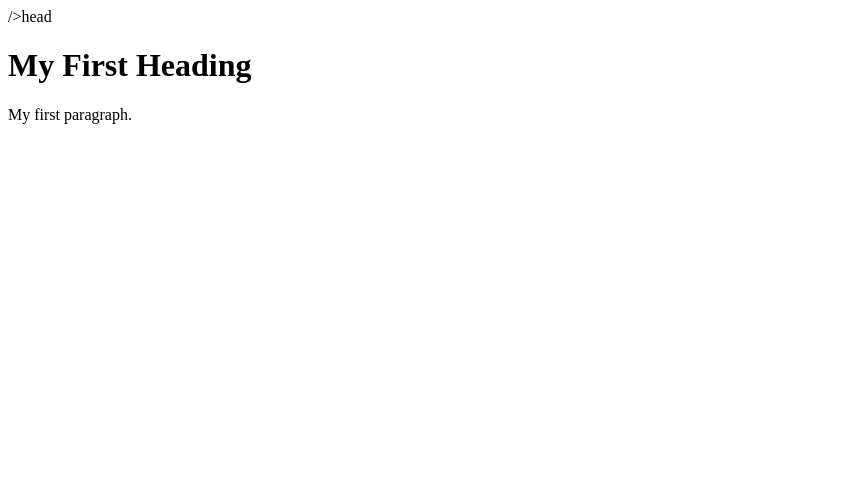
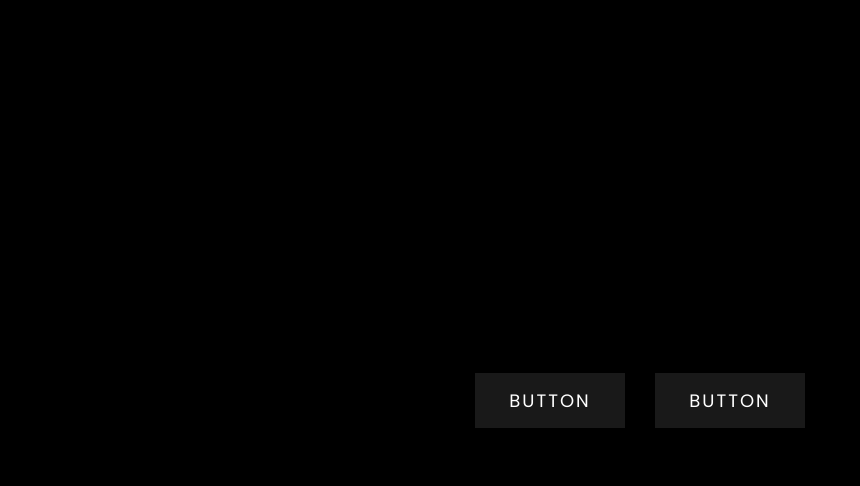
Before and after one commit to Chrisp0412/transitionbutton, a plain HTML site: page index.html in a window 1280 px wide. Shown: the whole page, without its empty margins (0-860 px from the left). Drawn offline with Linux system fonts and the light colour scheme.

Commit message:
first commit

```diff
--- a/index.html
+++ b/index.html
@@ -1,12 +1,14 @@
-<!DOCTYPE html>
+<!doctype html>
 <html>
-  <head>
- <head<link rel="stylesheet" href="styles.css">/>head
-  </head>
+<head>
+	<meta charset="utf-8">
+	<title>Creative Button Hover Effects</title>
+	<link rel="stylesheet" href="style.css">
+</head>
 <body>
-
-<h1>My First Heading</h1>
-<p>My first paragraph.</p>
-
+	<div class="container">
+		<a href="#"><span>Button</span><span>Button</span></a>
+		<a href="#"><span>Button</span><span>Button</span></a>
+	</div>
 </body>
 </html>
--- /dev/null
+++ b/style.css
@@ -0,0 +1,79 @@
+@import url('https://fonts.googleapis.com/css?family=Poppins:400,500,600,700,800,900&display=swap');
+*
+{
+	margin: 0;
+	padding: 0;
+	font-family: 'Poppins', sans-serif;
+}
+body
+{
+	display: flex;
+	justify-content: center;
+	align-items: center;
+	min-height: 100vh;
+	background: #000;
+}
+.container
+{
+	position: relative;
+	display: flex;
+	justify-content: space-between;
+	/*flex-direction: column;*/
+	align-items: center;
+	width: 350px;
+}
+a
+{
+	position: relative;
+	width: 150px;
+	height: 55px;
+	text-align: center;
+	line-height: 55px;
+	margin: 10px;
+	text-transform: uppercase;
+	background: #191919;
+	color: #fff;
+	font-size: 18px;
+	text-decoration: none;
+	letter-spacing: 2px;
+	overflow: hidden;
+}
+a span
+{
+	position: relative;
+	display: block;
+	width: 100%;
+	height: 100%;
+	z-index: 10000;
+	transition: 0s ease-in;
+}
+a:hover span
+{
+	transition: 0.4s ease-in;
+	transform: translateY(-100%);
+}
+a:before
+{
+	content: '';
+	position: absolute;
+	bottom: -250px;
+	left: 50%;
+	transform: translateX(-50%);
+	width: 250px;
+	height:	250px;
+	border-radius: 50%;
+	background: #2299ff;
+	transition: 0.4s ease-in;
+}
+a:hover:before
+{
+	bottom: -150px;
+}
+a:nth-child(2):before
+{
+	bottom: 60px;
+}
+a:nth-child(2):hover:before
+{
+	bottom: -40px;
+}
--- a/styles.css
+++ /dev/null
@@ -1 +0,0 @@
-*{}
```
